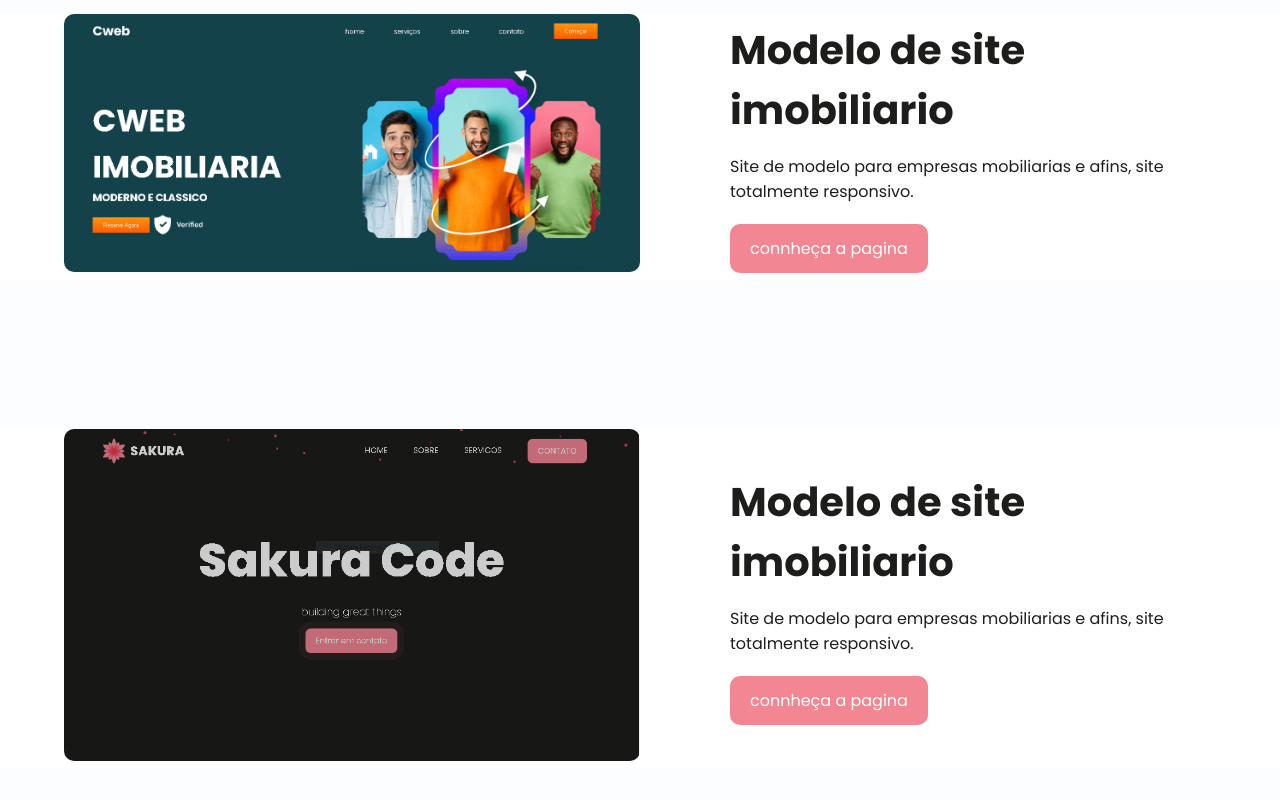
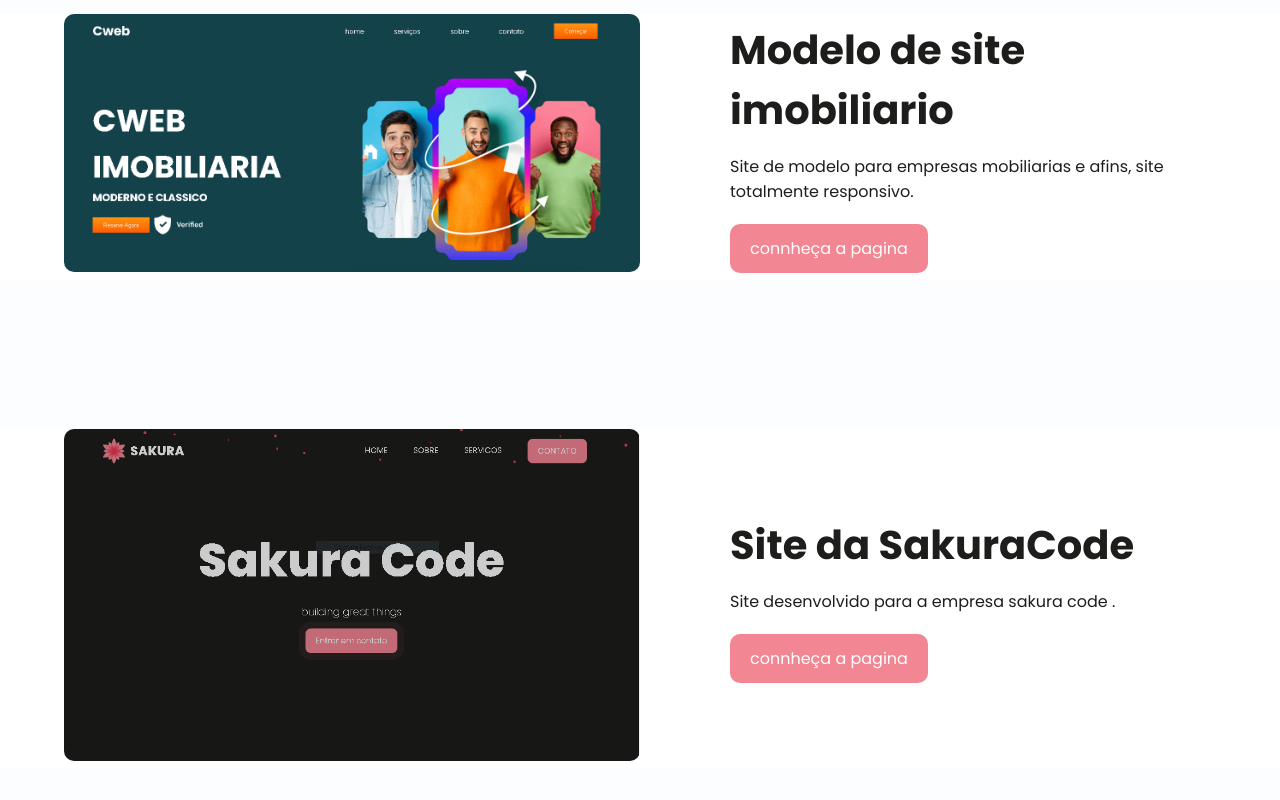
Before and after one commit to ChrystianWGR/site-sakura, a plain HTML site: page index.html in a window 1280 px wide. Shown: the part 936-1736 px from the top of the page. Drawn offline with nearby package versions, Linux system fonts and the light colour scheme.

Commit message:
atualizacao do card projetos2

```diff
--- a/index.html
+++ b/index.html
@@ -84,11 +84,11 @@
                 <img src="img/projeto2.PNG" alt="projeto1">
             </div>
             <div class="projeto-text">
-                <h2>Modelo de site imobiliario</h2>
+                <h2>Site da SakuraCode</h2>
                 <p>
-                    Site de modelo para empresas mobiliarias e afins, site totalmente responsivo.
+                    Site desenvolvido para a empresa sakura code .
                 </p>
-                <a href="https://web-responsivo-gilt.vercel.app" class="btn" target="_blank">connheça a pagina</a>
+                <a href="https://sakura-ecru.vercel.app" class="btn" target="_blank">connheça a pagina</a>
             </div>
         </div>
         <!--final container-->
```
